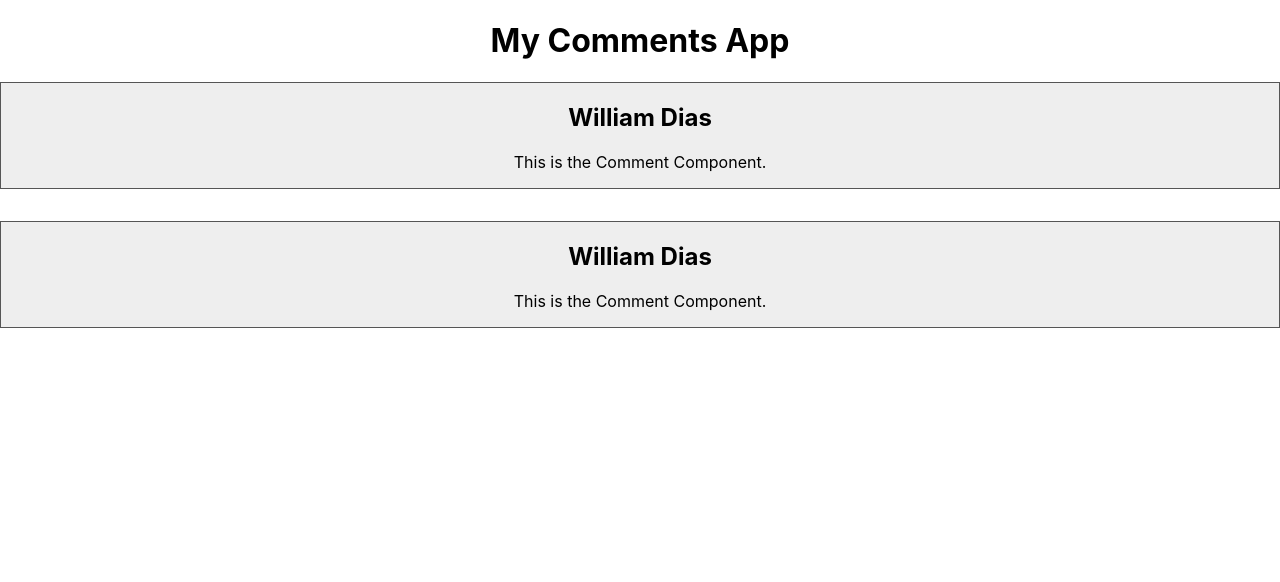
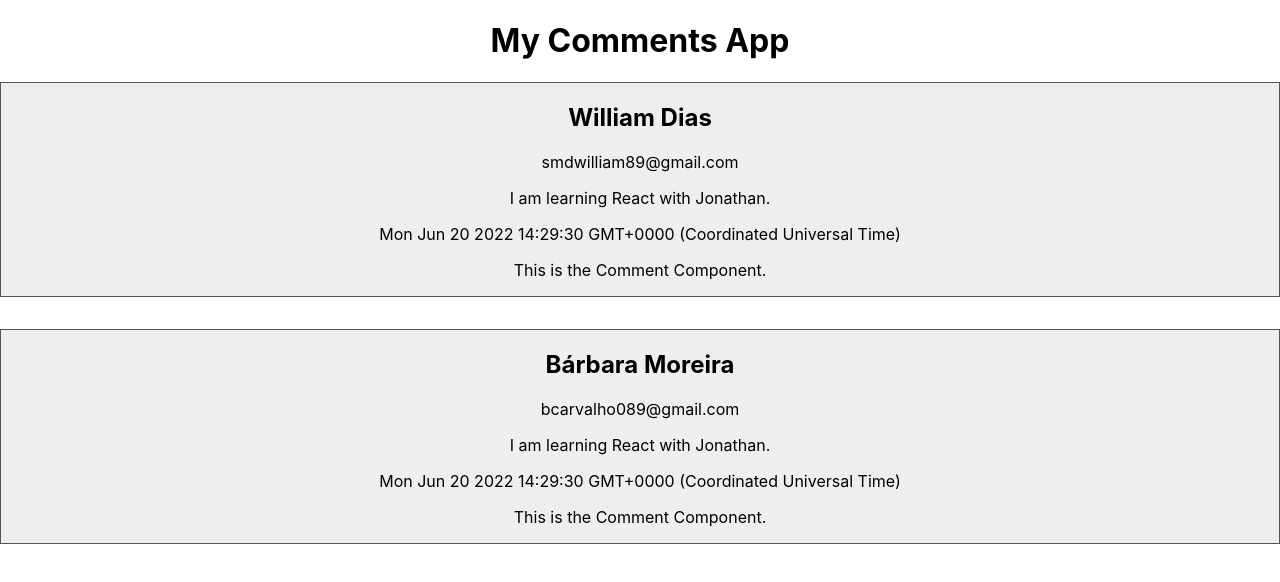
Before and after one commit to williampgdias/comment-app, a React (Create React App) app: page / in a window 1280 px wide. Shown: the top 582 px of the page. Built offline with nearby package versions, Linux system fonts and the light colour scheme.

Commit message:
props to Comment component

```diff
--- a/src/App.js
+++ b/src/App.js
@@ -5,8 +5,19 @@
   return (
     <div className='App'>
       <h1>My Comments App</h1>
-      <Comment />
-      <Comment />
+      <Comment
+        name='William Dias'
+        email='smdwilliam89@gmail.com'
+        date={new Date()}
+        message='I am learning React with Jonathan.'
+      />
+
+      <Comment
+        name='Bárbara Moreira'
+        email='bcarvalho089@gmail.com'
+        date={new Date()}
+        message='I am learning React with Jonathan.'
+      />
     </div>
   );
 }
--- a/src/components/Comment.jsx
+++ b/src/components/Comment.jsx
@@ -1,9 +1,14 @@
 import "./Comment.style.css";
 
-const Comment = () => {
+const Comment = (props) => {
+  const { name, email, message, date } = props;
+
   return (
     <div className='comment'>
-      <h2>William Dias</h2>
+      <h2>{name}</h2>
+      <p>{email}</p>
+      <p>{message}</p>
+      <p>{date.toString()}</p>
       <p>This is the Comment Component.</p>
     </div>
   );
```
